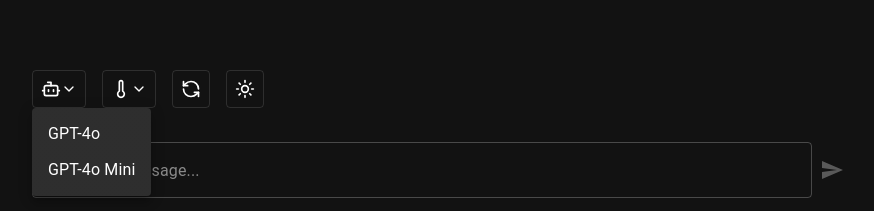
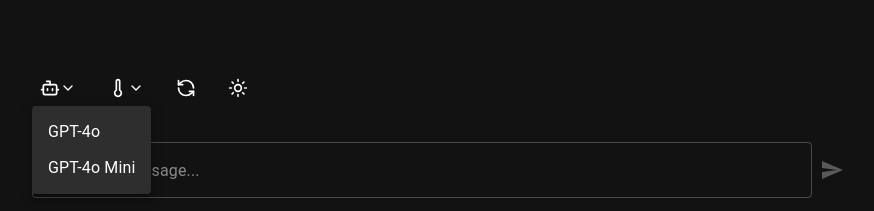
Before and after one commit to IndrajeetPatil/chatgpt-clone, a Next.js app in the folder frontend/: page /chat in a window 1280 px wide. Both pictures are taken after a click on the button 257 px from the left and 675 px from the top of the page. Shown: the part 586-797 px from the top of the page, without its empty margins (198-1072 px from the left). Built offline with nearby package versions, Linux system fonts and the light colour scheme.

Commit message:
break one component into two

```diff
--- a/frontend/app/chat/page.tsx
+++ b/frontend/app/chat/page.tsx
@@ -5,6 +5,11 @@
 
 import useAssistantResponse from "@/client/hooks/useAssistantResponse";
 import { AssistantModel, AssistantTemperature } from "@/client/types/assistant";
+import AssistantMessage from "@/components/messages/AssistantMessage";
+import ChatInput from "@/components/messages/ChatInput";
+import UserMessage from "@/components/messages/UserMessage";
+import AssistantModelParameter from "@/components/parameters/AssistantModelParameter";
+import AssistantTemperatureParameter from "@/components/parameters/AssistantTemperatureParameter";
 import {
   Alert,
   Box,
@@ -16,11 +21,6 @@
   Tooltip,
 } from "@mui/material";
 import { createTheme, ThemeProvider } from "@mui/material/styles";
-
-import AssistantMessage from "../../components/messages/AssistantMessage";
-import ChatInput from "../../components/messages/ChatInput";
-import UserMessage from "../../components/messages/UserMessage";
-import AssistantParameters from "../../components/parameters/AssistantParameters";
 
 interface Message {
   role: "user" | "assistant";
@@ -154,22 +154,16 @@
               p: 2,
             }}
           >
-            <Stack direction="row" spacing={2} alignItems="center">
-              <AssistantParameters
-                model={model}
+            <Stack direction="row" spacing={2}>
+              <AssistantModelParameter model={model} setModel={setModel} />
+              <AssistantTemperatureParameter
                 temperature={temperature}
-                setModel={setModel}
                 setTemperature={setTemperature}
               />
               <Tooltip title="Regenerate Response">
                 <IconButton
                   onClick={handleRegenerateResponse}
                   disabled={assistantIsLoading}
-                  sx={{
-                    border: "1px solid",
-                    borderColor: "divider",
-                    borderRadius: 1,
-                  }}
                 >
                   <RefreshCcw size={20} />
                 </IconButton>
@@ -179,14 +173,7 @@
                   darkMode ? "Switch to Light Mode" : "Switch to Dark Mode"
                 }
               >
-                <IconButton
-                  onClick={toggleTheme}
-                  sx={{
-                    border: "1px solid",
-                    borderColor: "divider",
-                    borderRadius: 1,
-                  }}
-                >
+                <IconButton onClick={toggleTheme}>
                   {darkMode ? <Sun size={20} /> : <Moon size={20} />}
                 </IconButton>
               </Tooltip>
--- /dev/null
+++ b/frontend/components/parameters/AssistantModelParameter.tsx
@@ -0,0 +1,64 @@
+import { Bot, ChevronDown } from "lucide-react";
+import React, { useState } from "react";
+
+import { AssistantModel } from "@/client/types/assistant";
+import { Box, IconButton, Menu, MenuItem, Tooltip } from "@mui/material";
+
+interface AssistantModelParameterProps {
+  model: AssistantModel;
+  setModel: (model: AssistantModel) => void;
+}
+
+const AssistantModelParameter: React.FC<AssistantModelParameterProps> = ({
+  model,
+  setModel,
+}) => {
+  const [anchorEl, setAnchorEl] = useState<HTMLElement | null>(null);
+
+  const handleClick = (event: React.MouseEvent<HTMLButtonElement>) => {
+    setAnchorEl(event.currentTarget);
+  };
+
+  const handleClose = () => {
+    setAnchorEl(null);
+  };
+
+  const handleModelChange = (newModel: AssistantModel) => {
+    setModel(newModel);
+    handleClose();
+  };
+
+  const getModelDisplay = () =>
+    model === AssistantModel.FULL ? "GPT-4o" : "GPT-4o Mini";
+
+  return (
+    <>
+      <Box>
+        <Tooltip
+          title={
+            <React.Fragment>
+              Choose Assistant Model
+              <br />
+              (Current: {getModelDisplay()})
+            </React.Fragment>
+          }
+        >
+          <IconButton onClick={handleClick}>
+            <Bot size={20} />
+            <ChevronDown size={16} />
+          </IconButton>
+        </Tooltip>
+      </Box>
+      <Menu anchorEl={anchorEl} open={Boolean(anchorEl)} onClose={handleClose}>
+        <MenuItem onClick={() => handleModelChange(AssistantModel.FULL)}>
+          GPT-4o
+        </MenuItem>
+        <MenuItem onClick={() => handleModelChange(AssistantModel.MINI)}>
+          GPT-4o Mini
+        </MenuItem>
+      </Menu>
+    </>
+  );
+};
+
+export default AssistantModelParameter;
--- a/frontend/components/parameters/AssistantParameters.tsx
+++ /dev/null
@@ -1,152 +0,0 @@
-import { Bot, ChevronDown, Thermometer } from "lucide-react";
-import React, { useState } from "react";
-
-import { AssistantModel, AssistantTemperature } from "@/client/types/assistant";
-import { Box, IconButton, Menu, MenuItem, Stack, Tooltip } from "@mui/material";
-
-interface AssistantParametersProps {
-  model: AssistantModel;
-  temperature: AssistantTemperature;
-  setModel: (model: AssistantModel) => void;
-  setTemperature: (temperature: AssistantTemperature) => void;
-}
-
-const AssistantParameters: React.FC<AssistantParametersProps> = ({
-  model,
-  temperature,
-  setModel,
-  setTemperature,
-}) => {
-  const [anchorEl, setAnchorEl] = useState<HTMLElement | null>(null);
-  const [menuType, setMenuType] = useState<"model" | "temperature" | null>(
-    null
-  );
-
-  const handleClick = (
-    event: React.MouseEvent<HTMLButtonElement>,
-    type: "model" | "temperature"
-  ) => {
-    setAnchorEl(event.currentTarget);
-    setMenuType(type);
-  };
-
-  const handleClose = () => {
-    setAnchorEl(null);
-    setMenuType(null);
-  };
-
-  const handleModelChange = (newModel: AssistantModel) => {
-    setModel(newModel);
-    handleClose();
-  };
-
-  const handleTemperatureChange = (newTemperature: AssistantTemperature) => {
-    setTemperature(newTemperature);
-    handleClose();
-  };
-
-  const modelMenuItems = [
-    <MenuItem key="full" onClick={() => handleModelChange(AssistantModel.FULL)}>
-      GPT-4o
-    </MenuItem>,
-    <MenuItem key="mini" onClick={() => handleModelChange(AssistantModel.MINI)}>
-      GPT-4o Mini
-    </MenuItem>,
-  ];
-
-  const temperatureMenuItems = [
-    <MenuItem
-      key="deterministic"
-      onClick={() =>
-        handleTemperatureChange(AssistantTemperature.DETERMINISTIC)
-      }
-    >
-      0.2 - More Deterministic
-    </MenuItem>,
-    <MenuItem
-      key="balanced"
-      onClick={() => handleTemperatureChange(AssistantTemperature.BALANCED)}
-    >
-      0.7 - Balanced
-    </MenuItem>,
-    <MenuItem
-      key="creative"
-      onClick={() => handleTemperatureChange(AssistantTemperature.CREATIVE)}
-    >
-      0.9 - More Creative
-    </MenuItem>,
-  ];
-
-  const getModelDisplay = () =>
-    model === AssistantModel.FULL ? "GPT-4o" : "GPT-4o Mini";
-  const getTemperatureDisplay = () => {
-    switch (temperature) {
-      case AssistantTemperature.DETERMINISTIC:
-        return "0.2 - More Deterministic";
-      case AssistantTemperature.BALANCED:
-        return "0.7 - Balanced";
-      case AssistantTemperature.CREATIVE:
-        return "0.9 - More Creative";
-      default:
-        return "";
-    }
-  };
-
-  return (
-    <>
-      <Stack direction="row" spacing={2}>
-        <Box>
-          <Tooltip
-            title={
-              <React.Fragment>
-                Choose Assistant Model
-                <br />
-                (Current: {getModelDisplay()})
-              </React.Fragment>
-            }
-          >
-            <IconButton
-              onClick={(e) => handleClick(e, "model")}
-              sx={{
-                border: "1px solid",
-                borderColor: "divider",
-                borderRadius: 1,
-              }}
-            >
-              <Bot size={20} />
-              <ChevronDown size={16} />
-            </IconButton>
-          </Tooltip>
-        </Box>
-        <Box>
-          <Tooltip
-            title={
-              <React.Fragment>
-                Choose Temperature
-                <br />
-                (Current: {getTemperatureDisplay()})
-              </React.Fragment>
-            }
-          >
-            <IconButton
-              onClick={(e) => handleClick(e, "temperature")}
-              sx={{
-                border: "1px solid",
-                borderColor: "divider",
-                borderRadius: 1,
-              }}
-            >
-              <Thermometer size={20} />
-              <ChevronDown size={16} />
-            </IconButton>
-          </Tooltip>
-        </Box>
-      </Stack>
-      <Menu anchorEl={anchorEl} open={Boolean(anchorEl)} onClose={handleClose}>
-        {menuType === "model" ? modelMenuItems : temperatureMenuItems}
-      </Menu>
-    </>
-  );
-};
-
-export default AssistantParameters;
--- /dev/null
+++ b/frontend/components/parameters/AssistantTemperatureParameter.tsx
@@ -0,0 +1,84 @@
+import { ChevronDown, Thermometer } from "lucide-react";
+import React, { useState } from "react";
+
+import { AssistantTemperature } from "@/client/types/assistant";
+import { Box, IconButton, Menu, MenuItem, Tooltip } from "@mui/material";
+
+interface AssistantTemperatureParameterProps {
+  temperature: AssistantTemperature;
+  setTemperature: (temperature: AssistantTemperature) => void;
+}
+
+const AssistantTemperatureParameter: React.FC<
+  AssistantTemperatureParameterProps
+> = ({ temperature, setTemperature }) => {
+  const [anchorEl, setAnchorEl] = useState<HTMLElement | null>(null);
+
+  const handleClick = (event: React.MouseEvent<HTMLButtonElement>) => {
+    setAnchorEl(event.currentTarget);
+  };
+
+  const handleClose = () => {
+    setAnchorEl(null);
+  };
+
+  const handleTemperatureChange = (newTemperature: AssistantTemperature) => {
+    setTemperature(newTemperature);
+    handleClose();
+  };
+
+  const getTemperatureDisplay = () => {
+    switch (temperature) {
+      case AssistantTemperature.DETERMINISTIC:
+        return "0.2 - More Deterministic";
+      case AssistantTemperature.BALANCED:
+        return "0.7 - Balanced";
+      case AssistantTemperature.CREATIVE:
+        return "0.9 - More Creative";
+      default:
+        return "";
+    }
+  };
+
+  return (
+    <>
+      <Box>
+        <Tooltip
+          title={
+            <React.Fragment>
+              Choose Temperature
+              <br />
+              (Current: {getTemperatureDisplay()})
+            </React.Fragment>
+          }
+        >
+          <IconButton onClick={handleClick}>
+            <Thermometer size={20} />
+            <ChevronDown size={16} />
+          </IconButton>
+        </Tooltip>
+      </Box>
+      <Menu anchorEl={anchorEl} open={Boolean(anchorEl)} onClose={handleClose}>
+        <MenuItem
+          onClick={() =>
+            handleTemperatureChange(AssistantTemperature.DETERMINISTIC)
+          }
+        >
+          0.2 - More Deterministic
+        </MenuItem>
+        <MenuItem
+          onClick={() => handleTemperatureChange(AssistantTemperature.BALANCED)}
+        >
+          0.7 - Balanced
+        </MenuItem>
+        <MenuItem
+          onClick={() => handleTemperatureChange(AssistantTemperature.CREATIVE)}
+        >
+          0.9 - More Creative
+        </MenuItem>
+      </Menu>
+    </>
+  );
+};
+
+export default AssistantTemperatureParameter;
```
